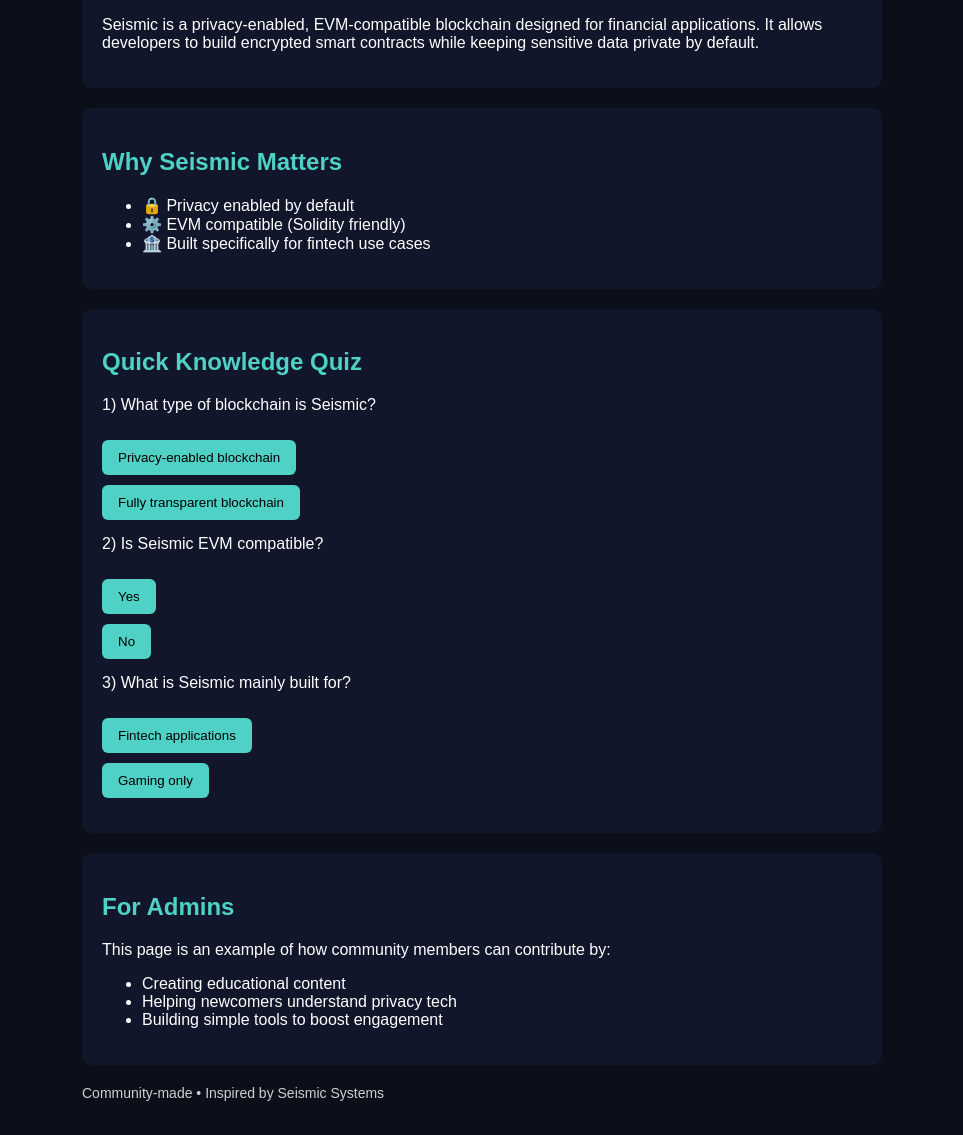
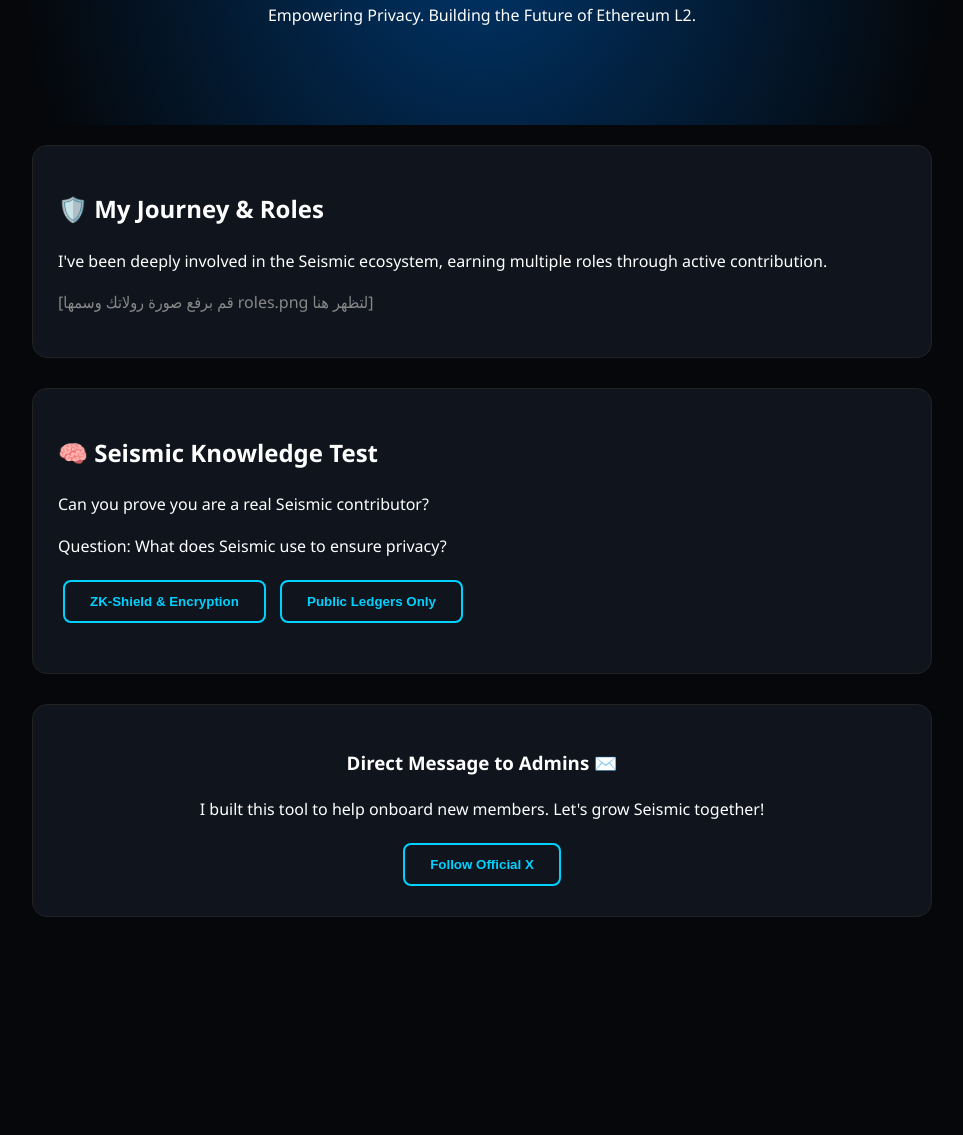
Before and after one commit to Kariemsamy/Seismic-site, a plain HTML site: page index.html in a window 1280 px wide. Shown: the part 202-1337 px from the top of the page, without its empty margins (158-1121 px from the left). After the commit the page ends 1169 px from the top, so only its background shows below. Drawn offline with Linux system fonts and the light colour scheme.

Commit message:
Revamp index.html for Seismic Community Hub
Updated the Seismic Community Quiz page with a new design and additional content.

```diff
--- a/index.html
+++ b/index.html
@@ -2,135 +2,66 @@
 <html lang="en">
 <head>
     <meta charset="UTF-8">
-  <title>Seismic | Community Quiz</title>
     <meta name="viewport" content="width=device-width, initial-scale=1.0">
+    <title>Seismic | Community Hub 🛡️</title>
     <style>
-    body {
-      font-family: Arial, sans-serif;
-      background: #0b0f1a;
-      color: #ffffff;
-      margin: 0;
-      padding: 0;
-    }
-    .container {
-      max-width: 800px;
-      margin: auto;
-      padding: 20px;
-    }
-    h1, h2 {
-      color: #4fd1c5;
-    }
-    .card {
-      background: #11162a;
-      padding: 20px;
-      border-radius: 10px;
-      margin-bottom: 20px;
-    }
-    button {
-      background: #4fd1c5;
-      color: #000;
-      border: none;
-      padding: 10px 16px;
-      border-radius: 6px;
-      cursor: pointer;
-      margin-top: 10px;
-    }
-    button:hover {
-      opacity: 0.85;
-    }
-    .result {
-      font-weight: bold;
-      margin-top: 15px;
-    }
-    .small {
-      font-size: 14px;
-      opacity: 0.8;
-    }
+        :root { --primary: #00d2ff; --bg: #05070a; --card: #10141d; }
+        body { background-color: var(--bg); color: white; font-family: 'Segoe UI', Tahoma, Geneva, Verdana, sans-serif; margin: 0; line-height: 1.6; }
+        .hero { padding: 80px 20px; text-align: center; background: radial-gradient(circle at center, #003366 0%, var(--bg) 70%); }
+        h1 { font-size: 3rem; color: var(--primary); text-shadow: 0 0 15px var(--primary); margin-bottom: 10px; }
+        .container { max-width: 900px; margin: auto; padding: 20px; }
+        .card { background: var(--card); border: 1px solid #222; padding: 25px; border-radius: 15px; margin-bottom: 30px; transition: 0.3s; }
+        .card:hover { border-color: var(--primary); box-shadow: 0 0 20px rgba(0, 210, 255, 0.2); }
+        .btn { background: transparent; border: 2px solid var(--primary); color: var(--primary); padding: 12px 25px; cursor: pointer; border-radius: 8px; font-weight: bold; transition: 0.3s; margin: 5px; }
+        .btn:hover { background: var(--primary); color: black; box-shadow: 0 0 15px var(--primary); }
+        .role-img { width: 100%; max-width: 500px; border-radius: 10px; border: 1px solid var(--primary); margin-top: 15px; }
+        #result { font-weight: bold; margin-top: 15px; font-size: 1.2rem; }
     </style>
 </head>
+<body>
 
-<body>
+    <div class="hero">
+        <h1>SEISMIC GUARDIAN HUB</h1>
+        <p>Empowering Privacy. Building the Future of Ethereum L2.</p>
+    </div>
+
     <div class="container">
-
-    <h1>Seismic Community Hub</h1>
-    <p class="small">
-      A simple community-built page to understand Seismic’s core ideas and test your knowledge.
-    </p>
-
         <div class="card">
-      <h2>What is Seismic?</h2>
-      <p>
-        Seismic is a privacy-enabled, EVM-compatible blockchain designed for financial applications.
-        It allows developers to build encrypted smart contracts while keeping sensitive data private by default.
-      </p>
+            <h2>🛡️ My Journey & Roles</h2>
+            <p>I've been deeply involved in the Seismic ecosystem, earning multiple roles through active contribution.</p>
+            <p style="color: #888;">[قم برفع صورة رولاتك وسمها roles.png لتظهر هنا]</p>
+            <img src="roles.png" alt="My Discord Roles" class="role-img" onerror="this.style.display='none'">
         </div>
 
         <div class="card">
-      <h2>Why Seismic Matters</h2>
-      <ul>
-        <li>🔒 Privacy enabled by default</li>
-        <li>⚙️ EVM compatible (Solidity friendly)</li>
-        <li>🏦 Built specifically for fintech use cases</li>
-      </ul>
+            <h2>🧠 Seismic Knowledge Test</h2>
+            <p>Can you prove you are a real Seismic contributor?</p>
+            <div id="quiz-content">
+                <p>Question: What does Seismic use to ensure privacy?</p>
+                <button class="btn" onclick="answer(true)">ZK-Shield & Encryption</button>
+                <button class="btn" onclick="answer(false)">Public Ledgers Only</button>
+            </div>
+            <p id="result"></p>
         </div>
 
-    <div class="card">
-      <h2>Quick Knowledge Quiz</h2>
-
-      <p>1) What type of blockchain is Seismic?</p>
-      <button onclick="answer(true)">Privacy-enabled blockchain</button><br>
-      <button onclick="answer(false)">Fully transparent blockchain</button>
-
-      <p style="margin-top:15px;">2) Is Seismic EVM compatible?</p>
-      <button onclick="answer(true)">Yes</button><br>
-      <button onclick="answer(false)">No</button>
-
-      <p style="margin-top:15px;">3) What is Seismic mainly built for?</p>
-      <button onclick="answer(true)">Fintech applications</button><br>
-      <button onclick="answer(false)">Gaming only</button>
-
-      <div class="result" id="result"></div>
+        <div class="card" style="text-align: center;">
+            <h3>Direct Message to Admins ✉️</h3>
+            <p>I built this tool to help onboard new members. Let's grow Seismic together!</p>
+            <button class="btn" onclick="window.location.href='https://x.com/SeismicSys'">Follow Official X</button>
         </div>
-
-    <div class="card">
-      <h2>For Admins</h2>
-      <p>
-        This page is an example of how community members can contribute by:
-      </p>
-      <ul>
-        <li>Creating educational content</li>
-        <li>Helping newcomers understand privacy tech</li>
-        <li>Building simple tools to boost engagement</li>
-      </ul>
-    </div>
-
-    <p class="small">
-      Community-made • Inspired by Seismic Systems
-    </p>
-
     </div>
 
     <script>
-    let score = 0;
-    let answered = 0;
-
-    function answer(correct) {
-      answered++;
-      if (correct) score++;
-
-      if (answered === 3) {
-        let msg = "";
-        if (score === 3) {
-          msg = "🔥 Score: 3/3 — You clearly understand Seismic’s core concepts.";
-        } else if (score === 2) {
-          msg = "✅ Score: 2/3 — Solid understanding. Almost there.";
+        function answer(isCorrect) {
+            const res = document.getElementById('result');
+            if(isCorrect) {
+                res.innerHTML = "✅ Phenomenal! You understand the Shield technology.";
+                res.style.color = "var(--primary)";
             } else {
-          msg = "📘 Score: " + score + "/3 — Time to explore Seismic a bit more.";
-        }
-        document.getElementById("result").innerText = msg;
+                res.innerHTML = "❌ Not quite. Seismic is all about privacy!";
+                res.style.color = "#ff4444";
             }
         }
     </script>
-
 </body>
 </html>
```
Lines whose indentation alone changed are shown as unchanged.
